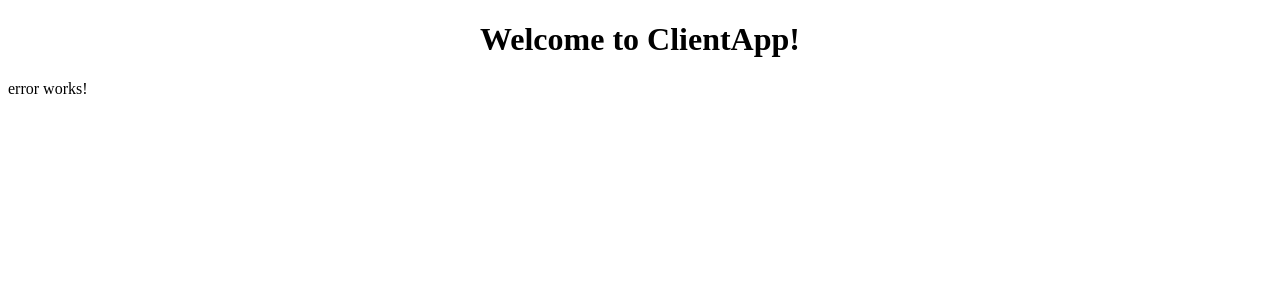
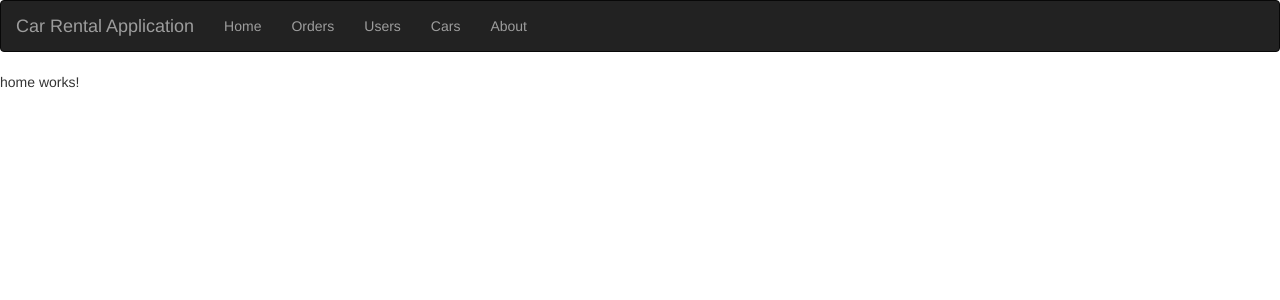
Before and after one commit to dreemwalker/CarRental, an Angular app in the folder Client/ClientApp/: page / in a window 1280 px wide. Shown: the top 300 px of the page. Built offline with nearby package versions, Linux system fonts and the light colour scheme.

Commit message:
add test http client for users

```diff
--- a/Client/ClientApp/package.json
+++ b/Client/ClientApp/package.json
@@ -11,6 +11,7 @@
   },
   "private": true,
   "dependencies": {
+
     "@angular/animations": "~7.2.0",
     "@angular/common": "~7.2.0",
     "@angular/compiler": "~7.2.0",
@@ -23,6 +24,7 @@
     "rxjs": "~6.3.3",
     "tslib": "^1.9.0",
     "zone.js": "~0.8.26"
+
   },
   "devDependencies": {
     "@angular-devkit/build-angular": "~0.13.0",
--- a/Client/ClientApp/src/app/app-routing.module.ts
+++ b/Client/ClientApp/src/app/app-routing.module.ts
@@ -5,7 +5,9 @@ import {ErrorComponent} from './error/error.component';
 import {UsersComponent} from './users/users.component';
 import {CarsComponent} from './cars/cars.component';
 import {OrdersComponent} from './orders/orders.component';
+import {HomeComponent} from './home/home.component';
 const routes: Routes = [
+  {path: '', component: HomeComponent },
   { path: 'about', component: AboutComponent },
   { path: 'cars', component: CarsComponent },
   { path: 'users', component: UsersComponent },
--- a/Client/ClientApp/src/app/app.component.css
+++ b/Client/ClientApp/src/app/app.component.css
@@ -0,0 +1,3 @@
+h1{
+    text-align: center;
+}
--- a/Client/ClientApp/src/app/app.component.html
+++ b/Client/ClientApp/src/app/app.component.html
@@ -1,11 +1,17 @@
-<!--The content below is only a placeholder and can be replaced.-->
-<div style="text-align:center">
-  <h1>
-    Welcome to {{ title }}!
-  </h1>
 
-</div>
-
-
+<nav class="navbar navbar-inverse">
+    <div class="container-fluid">
+      <div class="navbar-header">
+        <a class="navbar-brand" href="#">Car Rental Application</a>
+      </div>
+      <ul class="nav navbar-nav">
+        <li><a href="/">Home</a></li>
+        <li><a href="/orders">Orders</a></li>
+        <li><a href="/users">Users</a></li>
+        <li><a href="/cars">Cars</a></li>
+        <li><a href="/about">About</a></li>
+      </ul>
+    </div>
+  </nav>
 
 <router-outlet></router-outlet>
--- a/Client/ClientApp/src/app/app.module.ts
+++ b/Client/ClientApp/src/app/app.module.ts
@@ -1,6 +1,5 @@
 import { BrowserModule } from '@angular/platform-browser';
 import { NgModule } from '@angular/core';
-
 import { AppRoutingModule } from './app-routing.module';
 import { AppComponent } from './app.component';
 import { HomeComponent } from './home/home.component';
@@ -9,7 +8,7 @@ import { CarsComponent } from './cars/cars.component';
 import { UsersComponent } from './users/users.component';
 import { OrdersComponent } from './orders/orders.component';
 import { ErrorComponent } from './error/error.component';
-
+import { HttpClientModule }    from '@angular/common/http';
 @NgModule({
   declarations: [
     AppComponent,
@@ -22,7 +21,8 @@ import { ErrorComponent } from './error/error.component';
   ],
   imports: [
     BrowserModule,
-    AppRoutingModule
+    AppRoutingModule,
+    HttpClientModule
   ],
   providers: [],
   bootstrap: [AppComponent]
--- a/Client/ClientApp/src/app/error/error.component.html
+++ b/Client/ClientApp/src/app/error/error.component.html
@@ -1,3 +1 @@
-<p>
-  error works!
-</p>
+<h1>404 Not Found</h1>
--- /dev/null
+++ b/Client/ClientApp/src/app/users/http.service.ts
@@ -0,0 +1,15 @@
+import {Injectable} from '@angular/core';
+import {HttpClient} from '@angular/common/http';
+import { Observable } from 'rxjs';
+import {User} from './user';
+
+
+@Injectable()
+export class HttpService{
+
+    constructor(private http: HttpClient){ }
+
+    getData():Observable<User[]>{
+        return this.http.get<User[]>("https://jsonplaceholder.typicode.com/users")
+}
+}
--- /dev/null
+++ b/Client/ClientApp/src/app/users/user.ts
@@ -0,0 +1,5 @@
+export class User{
+    id: number;
+    name: string;
+    username:string;
+}
--- a/Client/ClientApp/src/app/users/users.component.html
+++ b/Client/ClientApp/src/app/users/users.component.html
@@ -1,3 +1,25 @@
-<p>
-  users works!
-</p>
+<!--<ul>
+  li *ngFor="let user of users">
+  <li *ngFor="let user of users" >
+  <p>Id: {{user?.id}}</p>
+  <p>Name: {{user?.name}}</p>
+  <p>Username : {{user?.username}}</p>
+  </li>
+</ul>-->
+<table class="table table-striped">
+    <thead>
+      <tr>
+        <th>Id</th>
+        <th>Name</th>
+        <th>Username</th>
+      </tr>
+    </thead>
+    <tbody>
+      <tr *ngFor="let user of users">
+        <td>{{user?.id}}</td>
+        <td>{{user?.name}}</td>
+        <td> {{user?.username}}</td>
+      </tr>
+
+    </tbody>
+  </table>
--- a/Client/ClientApp/src/app/users/users.component.ts
+++ b/Client/ClientApp/src/app/users/users.component.ts
@@ -1,15 +1,19 @@
 import { Component, OnInit } from '@angular/core';
-
+import { HttpService} from './http.service';
+import {User} from './user';
 @Component({
   selector: 'app-users',
   templateUrl: './users.component.html',
-  styleUrls: ['./users.component.css']
+  styleUrls: ['./users.component.css'],
+  providers: [HttpService]
 })
 export class UsersComponent implements OnInit {
+    users:User[];
 
-  constructor() { }
+ constructor(private httpService: HttpService){}
 
   ngOnInit() {
+    this.httpService.getData().subscribe(value => this.users= value);
   }
 
 }
--- a/Client/ClientApp/src/index.html
+++ b/Client/ClientApp/src/index.html
@@ -2,13 +2,16 @@
 <html lang="en">
 <head>
   <meta charset="utf-8">
-  <title>ClientApp</title>
+  <title>Car Rental</title>
+  <link rel="stylesheet" href="https://stackpath.bootstrapcdn.com/bootstrap/3.4.1/css/bootstrap.min.css" integrity="sha384-HSMxcRTRxnN+Bdg0JdbxYKrThecOKuH5zCYotlSAcp1+c8xmyTe9GYg1l9a69psu" crossorigin="anonymous">
   <base href="/">
 
   <meta name="viewport" content="width=device-width, initial-scale=1">
   <link rel="icon" type="image/x-icon" href="favicon.ico">
 </head>
 <body>
+
   <app-root></app-root>
+
 </body>
 </html>
```
Also changed, not shown: Client/ClientApp/src/app/app.component.ts (+9 -2 lines), 4 other files (tests, documents, lock files or other folders).
